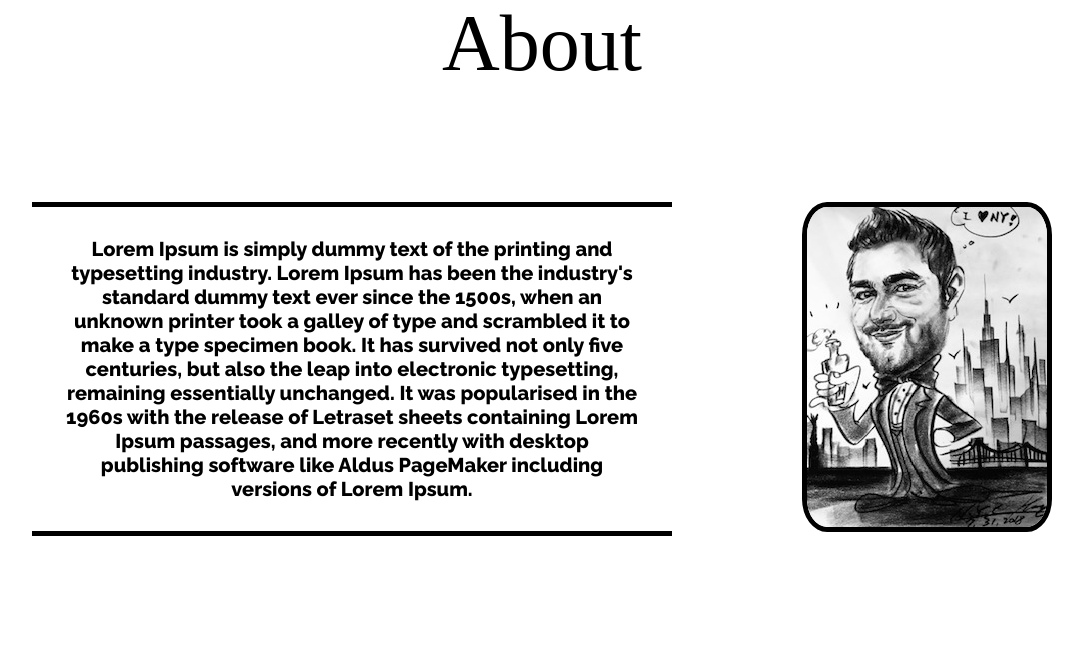
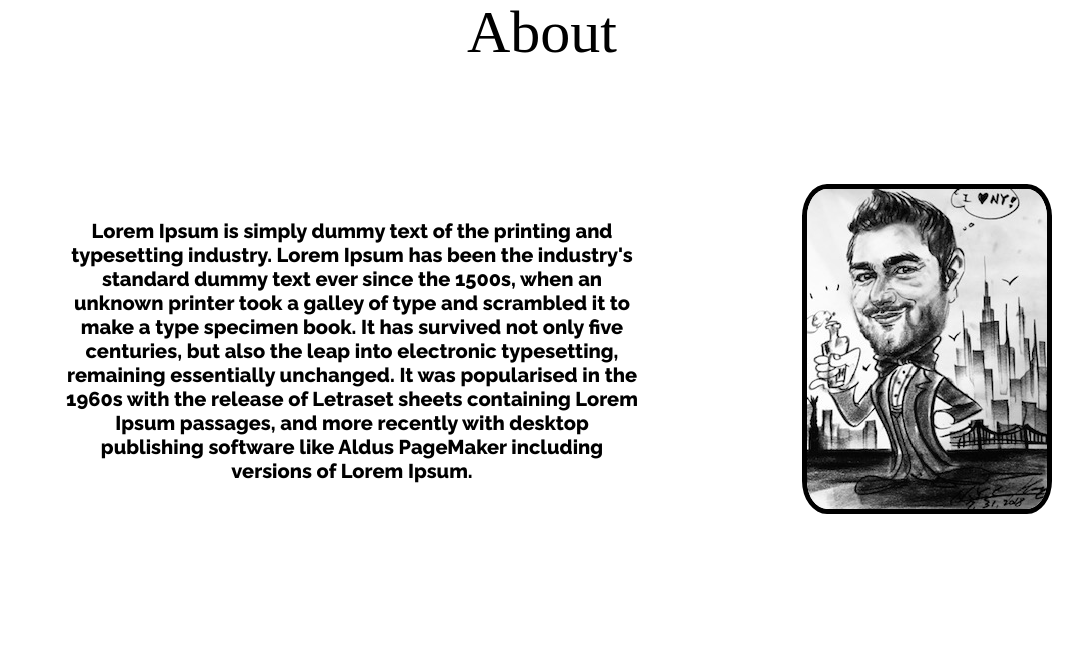
Before and after one commit to ibkibk/new-portfolio, a plain HTML site: page index.html in a window 1280 px wide. Shown: the part 802-1463 px from the top of the page, without its empty margins (98-1181 px from the left). Drawn offline with Linux system fonts and the light colour scheme.

```diff
--- a/main.scss
+++ b/main.scss
@@ -156,7 +156,7 @@ nav ul li a {
   background-color: white;
 }
 .A {
-  font-size: 80px;
+  font-size: 60px;
   text-align: center;
 }
 
@@ -204,8 +204,8 @@ nav ul li a {
   width: 50%;
   align-items: center;
   padding: 30px;
-  border-top: 5px solid black;
-  border-bottom: 5px solid black;
+  // border-top: 5px solid black;
+  // border-bottom: 5px solid black;
 
   p {
     font-size: 20px;
@@ -284,7 +284,7 @@ a {
   margin-right: 10px;
 }
 
-@media (max-width: 630px) {
+@media (max-width: 720px) {
   .project {
     height: 100%;
   }
```
Also changed, not shown: main.css, 1 other file.
